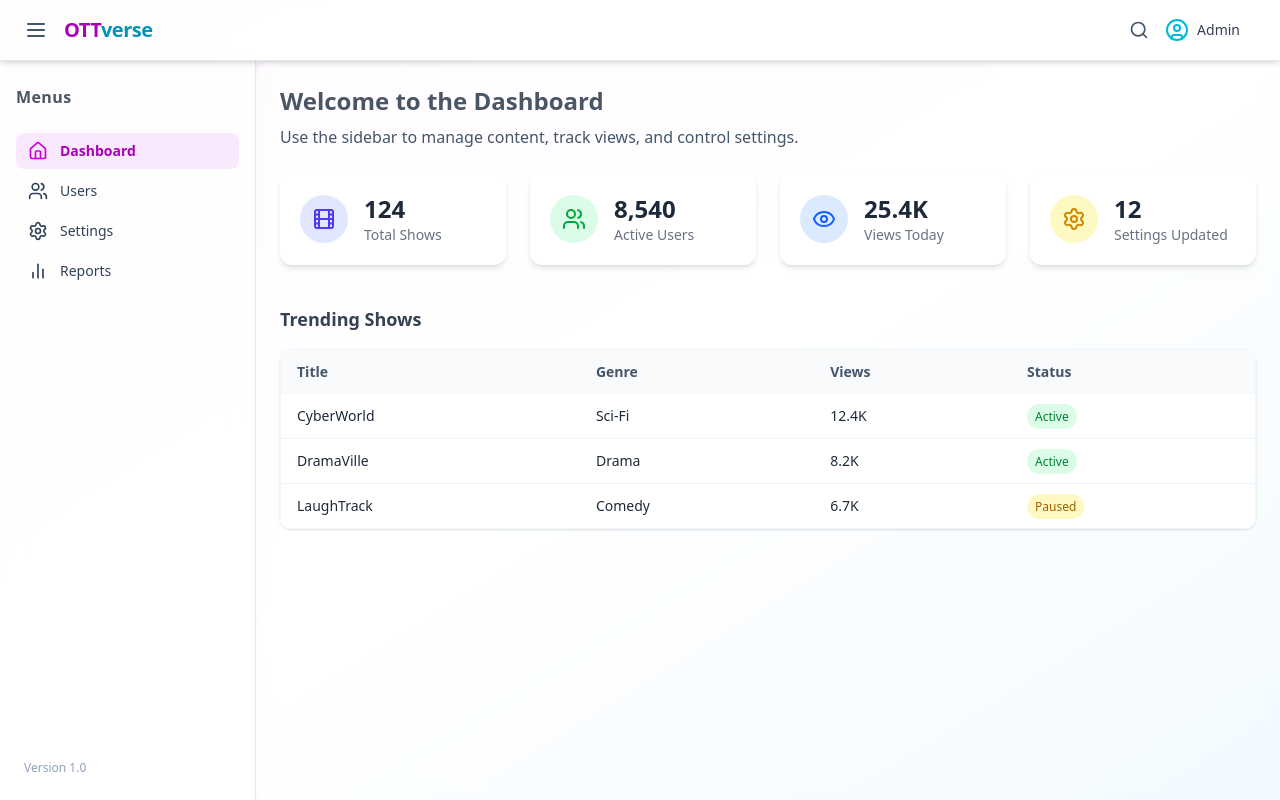
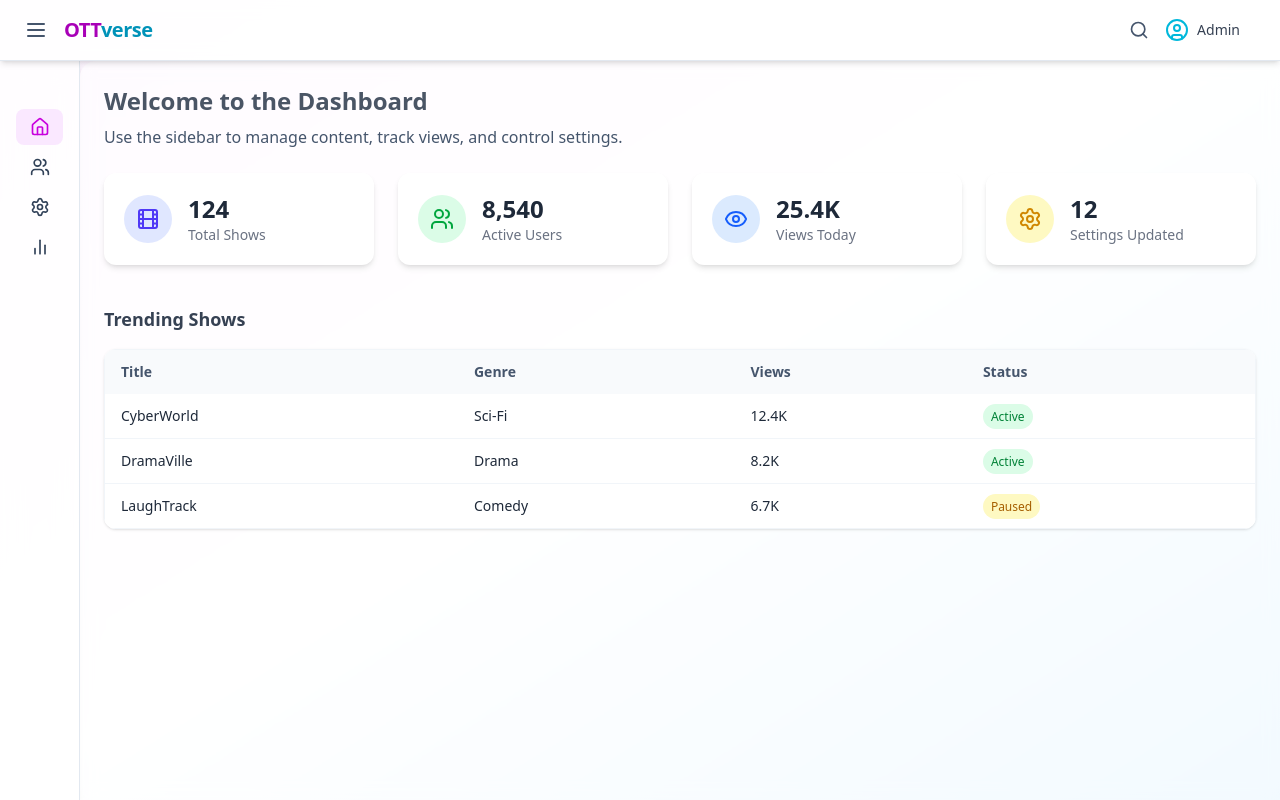
Before and after one commit to iamavikraxit/doctor-appointment-frontend, a React (Vite) app: page /dashboard in a window 1280 px wide. Built offline with nearby package versions, Linux system fonts and the light colour scheme.

Commit message:
Refactor sidebar behavior in AuthenticatedLayout for improved user experience

```diff
--- a/src/components/AuthenticatedLayout.jsx
+++ b/src/components/AuthenticatedLayout.jsx
@@ -7,7 +7,7 @@ import { Link, useLocation } from 'react-router-dom';
 
 const AuthenticatedLayout = ({ children }) => {
     const [sidebarOpen, setSidebarOpen] = useState(false);
-    const [sidebarCollapsed, setSidebarCollapsed] = useState(false);
+    const [sidebarCollapsed, setSidebarCollapsed] = useState(true); // collapsed by default
 
     const location = useLocation();
     const currentPath = location.pathname;
@@ -31,6 +31,8 @@ const AuthenticatedLayout = ({ children }) => {
             <div className="flex flex-1 relative overflow-hidden">
                 {/* Sidebar (desktop + tablet) */}
                 <aside
+                    onMouseEnter={() => setSidebarCollapsed(false)}
+                    onMouseLeave={() => setSidebarCollapsed(true)}
                     className={`hidden md:flex flex-col bg-white/80 backdrop-blur-md border-r border-slate-200 shadow-md transition-all duration-300 ease-in-out
                         ${sidebarCollapsed ? 'w-20' : 'w-64'} px-4 py-6 space-y-6`}
                 >
@@ -38,7 +40,7 @@ const AuthenticatedLayout = ({ children }) => {
                         {!sidebarCollapsed ? 'Menus' : ''}
                     </h2>
                     <nav className="flex flex-col space-y-1">
-                        {menuItems.map(({ label, icon: Icon, path, hover }) => {
+                        {menuItems.map(({ label, icon, path, hover }) => {
                             const isActive = currentPath === path;
 
                             return (
@@ -51,7 +53,9 @@ const AuthenticatedLayout = ({ children }) => {
                                         ${!isActive && hover}
                                     `}
                                 >
-                                    <Icon className={`w-5 h-5 group-hover:scale-110 transition-transform ${isActive ? 'text-fuchsia-600' : ''}`} />
+                                    {React.createElement(icon, {
+                                        className: `w-5 h-5 group-hover:scale-110 transition-transform ${isActive ? 'text-fuchsia-600' : ''}`,
+                                    })}
                                     {!sidebarCollapsed && <span className="text-sm">{label}</span>}
                                 </Link>
                             );
@@ -78,7 +82,7 @@ const AuthenticatedLayout = ({ children }) => {
                                 </button>
                             </div>
                             <nav className="flex flex-col space-y-1">
-                                {menuItems.map(({ label, icon: Icon, path, hover }) => {
+                                {menuItems.map(({ label, path, hover, icon }) => {
                                     const isActive = currentPath === path;
 
                                     return (
@@ -90,7 +94,7 @@ const AuthenticatedLayout = ({ children }) => {
                                                 ${!isActive && hover}
                                             `}
                                         >
-                                            <Icon className={`w-5 h-5 ${isActive ? 'text-fuchsia-600' : ''}`} />
+                                            {React.createElement(icon, { className: `w-5 h-5 ${isActive ? 'text-fuchsia-600' : ''}` })}
                                             <span className="text-sm font-medium">{label}</span>
                                         </Link>
                                     );
```
